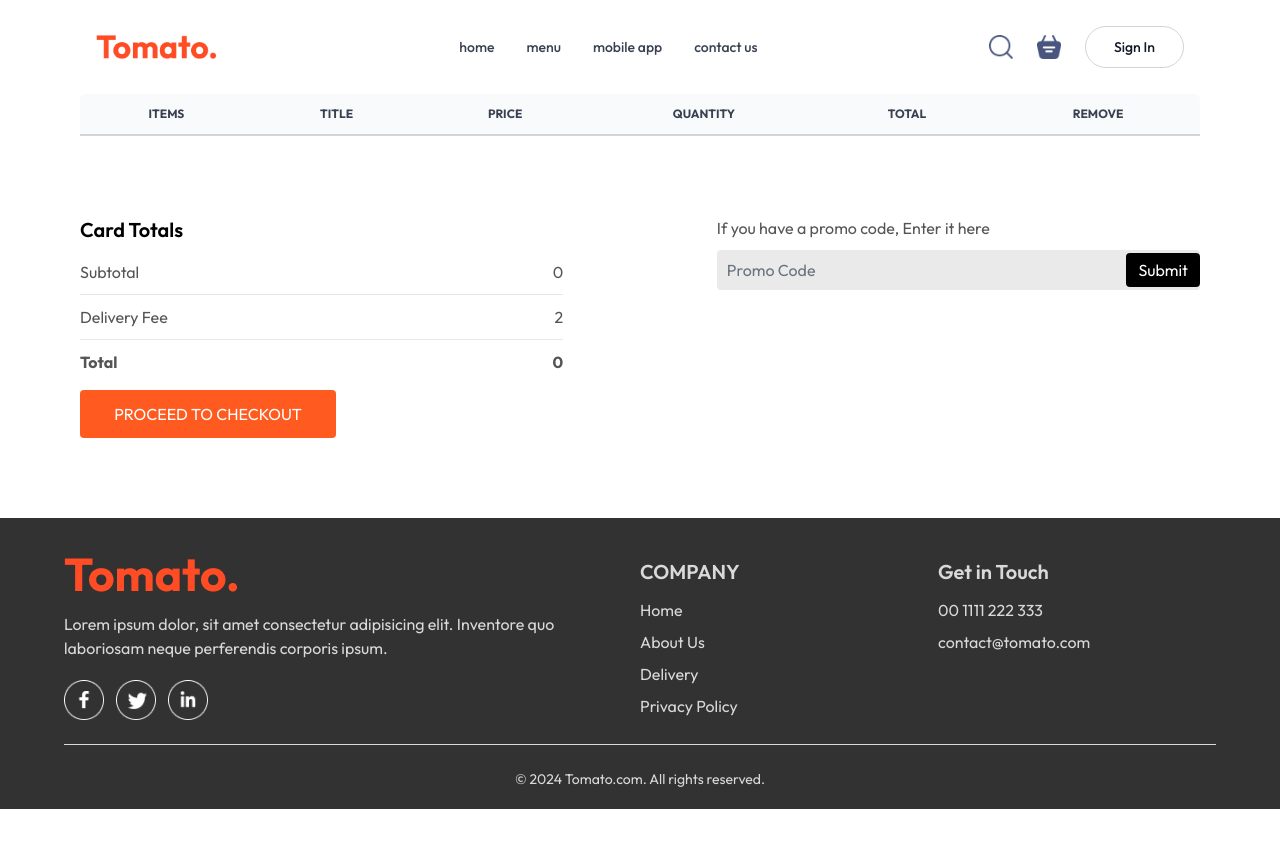
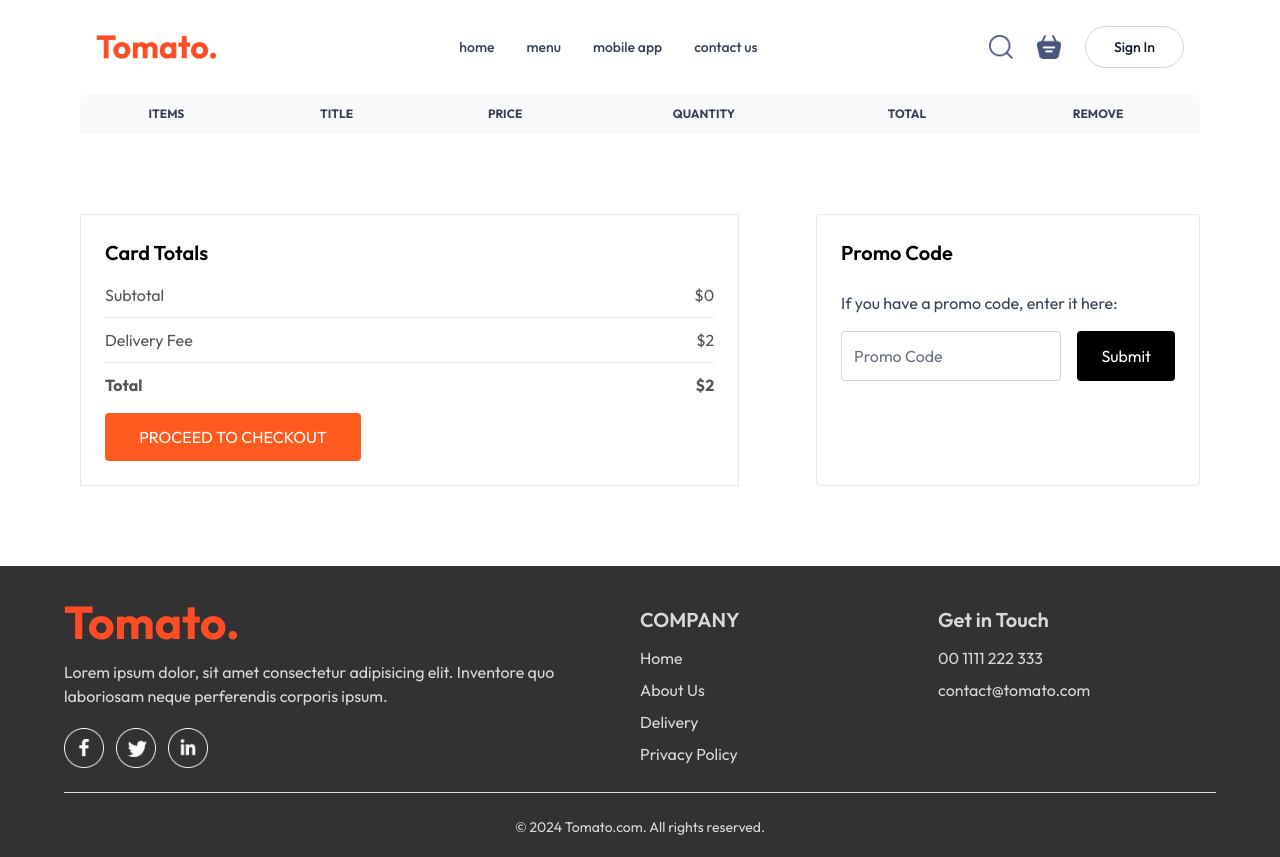
Before and after one commit to hamaadafzal4209/Food-Ordering-App, a React (Vite) app in the folder frontend/: page /cart in a window 1280 px wide. Before the commit the page ends 809 px from the top, so only its background shows below. Built offline with nearby package versions, Linux system fonts and the light colour scheme.

Commit message:
complate cart page total price functionallity

```diff
--- a/frontend/src/components/Navbar.jsx
+++ b/frontend/src/components/Navbar.jsx
@@ -1,13 +1,16 @@
-import { useState } from "react";
+import { useContext, useState } from "react";
 import { Button, Navbar } from "flowbite-react";
 import { assets } from "../assets/assets";
 import { Link, useLocation } from "react-router-dom";
 import LoginPopup from "./LoginPopup";
+import { StoreContext } from "../context/StoreContext";
 
 export function NavComponent() {
   const location = useLocation();
   const [activeLink, setActiveLink] = useState(location.pathname);
   const [showModal, setShowModal] = useState(false);
+
+  const { getTotalCartAmount } = useContext(StoreContext);
 
   const handleSetActiveLink = (path) => {
     setActiveLink(path);
@@ -37,6 +40,12 @@ export function NavComponent() {
               className="w-5 sm:w-6 flex-shrink-0 cursor-pointer"
               alt="Search Icon"
             />
+            <div className="relative">
+              {getTotalCartAmount() === 0 ? (
+                ""
+              ) : (
+                <div className="w-2 h-2 bg-orange-500 absolute -right-1 -top-2 rounded-full"></div>
+              )}
               <Link to="/cart">
                 <img
                   src={assets.basket_icon}
@@ -44,6 +53,7 @@ export function NavComponent() {
                   alt="Basket Icon"
                 />
               </Link>
+            </div>
             <Button
               onClick={() => setShowModal(true)}
               className="sm:px-3"
--- a/frontend/src/context/StoreContext.jsx
+++ b/frontend/src/context/StoreContext.jsx
@@ -1,4 +1,4 @@
-import { createContext, useEffect, useState } from "react";
+import { createContext, useState } from "react";
 import { food_list } from "../assets/assets";
 
 export const StoreContext = createContext(null);
@@ -22,9 +22,16 @@ const StoreContextProvider = (props) => {
     });
   };
 
-  useEffect(() => {
-    console.log(cartItems);
-  }, [cartItems]);
+  const getTotalCartAmount = () => {
+    let totalAmount = 0;
+    for (const item in cartItems) {
+      if (cartItems[item] > 0) {
+        const itemInfo = food_list.find((product) => product._id === item);
+        totalAmount += itemInfo.price * cartItems[item];
+      }
+    }
+    return totalAmount;
+  };
 
   const contextValue = {
     food_list,
@@ -32,6 +39,7 @@ const StoreContextProvider = (props) => {
     setCartItems,
     addToCart,
     removeFromCart,
+    getTotalCartAmount,
   };
 
   return (
--- a/frontend/src/index.css
+++ b/frontend/src/index.css
@@ -1,10 +1,10 @@
-@import url('https://fonts.googleapis.com/css2?family=Outfit:wght@100..900&display=swap');
+@import url("https://fonts.googleapis.com/css2?family=Outfit:wght@100..900&display=swap");
 
 @tailwind base;
 @tailwind components;
 @tailwind utilities;
 
-*{
+* {
   margin: 0;
   padding: 0;
   box-sizing: border-box;
@@ -12,8 +12,31 @@
   scroll-behavior: smooth;
 }
 
+body::-webkit-scrollbar {
+  width: 10px;
+  border-radius: 50%;
+}
+
+body::-webkit-scrollbar-track {
+  background: #f1f1f1;
+}
+
+body::-webkit-scrollbar-thumb {
+  background: tomato;
+}
+
+body::-webkit-scrollbar-thumb:hover {
+  background: rgb(249, 47, 11);
+  cursor: pointer;
+}
+
 .header {
-    background: linear-gradient(to right, rgba(0, 0, 0, 0.6), rgba(255, 255, 255, 0)), url('./assets/header_img.png');
+  background: linear-gradient(
+      to right,
+      rgba(0, 0, 0, 0.6),
+      rgba(255, 255, 255, 0)
+    ),
+    url("./assets/header_img.png");
   min-height: 500px;
   width: 100%;
   background-size: cover;
@@ -25,9 +48,9 @@
   display: none;
 }
 
-.food-display-list{
+.food-display-list {
   display: grid;
-    grid-template-columns: repeat(auto-fill,minmax(250px,1fr));
+  grid-template-columns: repeat(auto-fill, minmax(250px, 1fr));
   margin-top: 30px;
   gap: 30px;
   row-gap: 50px;
--- a/frontend/src/pages/Cart.jsx
+++ b/frontend/src/pages/Cart.jsx
@@ -3,13 +3,14 @@ import { useContext } from "react";
 import { StoreContext } from "../context/StoreContext";
 
 function Cart() {
-  const { food_list, cartItems, removeFromCart } = useContext(StoreContext);
+  const { food_list, cartItems, removeFromCart, getTotalCartAmount } =
+    useContext(StoreContext);
 
   return (
     <div className="max-w-6xl px-4 mx-auto">
       <div className="overflow-x-auto hideScrollBar">
         <Table className="text-center whitespace-nowrap">
-          <Table.Head className="border-b-[2px] border-gray-300 ">
+          <Table.Head>
             <Table.HeadCell>Items</Table.HeadCell>
             <Table.HeadCell>Title</Table.HeadCell>
             <Table.HeadCell>Price</Table.HeadCell>
@@ -53,24 +54,24 @@ function Cart() {
       {/* cart bottom */}
       <div
         className="mt-20 flex justify-between flex-col md:flex-row"
-        style={{ gap: "max(12vw,20px)" }}
+        style={{ gap: "max(6vw,20px)" }}
       >
-        <div className="flex-1">
+        <div className="flex-1 border p-6">
           <h1 className="text-xl font-semibold">Card Totals</h1>
           <div className="my-4">
             <div className="flex justify-between gap-5 text-[#555]">
               <p>Subtotal</p>
-              <p>{0}</p>
+              <p>${getTotalCartAmount()}</p>
             </div>
             <hr className="my-[10px]" />
             <div className="flex justify-between gap-5 text-[#555]">
               <p>Delivery Fee</p>
-              <p>{2}</p>
+              <p>${2}</p>
             </div>
             <hr className="my-[10px]" />
             <div className="flex justify-between gap-5 text-[#555]">
               <b>Total</b>
-              <b>{0}</b>
+              <b>${getTotalCartAmount() + 2}</b>
             </div>
           </div>
           <button
@@ -80,27 +81,21 @@ function Cart() {
             Proceed To Checkout
           </button>
         </div>
-        {/* cart promo code */}
-        <div className="flex-1">
-          <div className="">
-            <p className="text-[#555]">
-              If you have a promo code, Enter it here
+        {/* Promo Code */}
+        <div className="w-full md:max-w-sm p-6 border border-gray-200 rounded bg-white">
+          <h2 className="text-xl font-semibold mb-6">Promo Code</h2>
+          <p className="text-gray-700 mb-4">
+            If you have a promo code, enter it here:
           </p>
-            <div className="mt-[10px] flex justify-between items-center bg-[#eaeaea] rounded-[4px] ">
+          <div className="flex gap-4">
             <input
               type="text"
-                name=""
-                className="bg-transparent border-none outline-none pl-[10px] focus:border-none focus:outline-none"
               placeholder="Promo Code"
-                id=""
+              className="w-full p-3 border border-gray-300 rounded focus:outline-none focus:border-orange-500 transition duration-300"
             />
-              <button
-                style={{ widows: "max(10vw, 150px)" }}
-                className="px-[12px] py-[5px] bg-black text-white rounded-[4px]"
-              >
+            <button className="py-3 px-6 bg-black text-white rounded hover:bg-gray-800 transition duration-300">
               Submit
             </button>
-            </div>
           </div>
         </div>
       </div>
```
Lines whose indentation alone changed are shown as unchanged.
